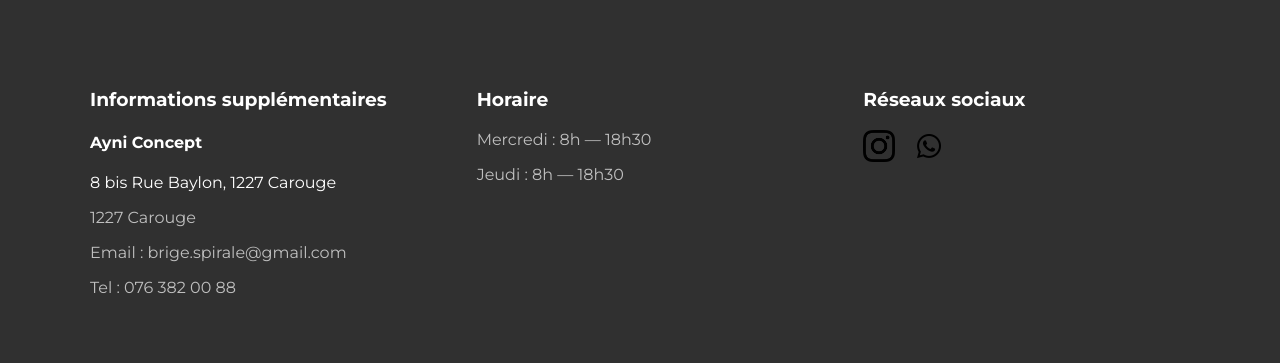
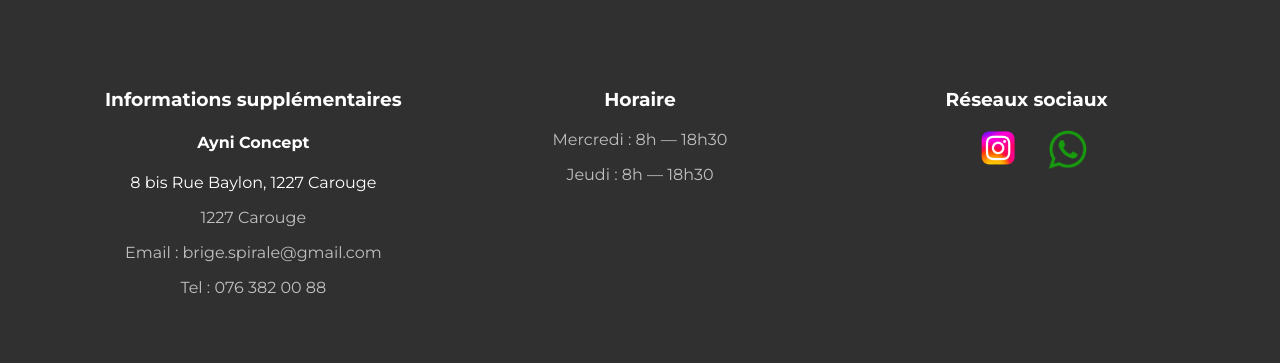
Before and after one commit to AnelKilic12/brige-terrehappy-site, a Next.js app: page / in a window 1280 px wide. Shown: the part 4224-4587 px from the top of the page. Built offline with nearby package versions, Linux system fonts and the light colour scheme.

Commit message:
Adaptation image footer et alignement

```diff
--- a/src/components/Footer.jsx
+++ b/src/components/Footer.jsx
@@ -46,7 +46,7 @@ export default function Footer() {
                 target="_blank"
                 rel="noopener noreferrer"
               >
-                <img src="/images/instagram.png" alt="Instagram" />
+                <img src="/images/instagram_bleu.png" alt="Instagram" />
               </a>
 
               <a
@@ -54,7 +54,7 @@ export default function Footer() {
                 target="_blank"
                 rel="noopener noreferrer"
               >
-                <img src="/images/whatsapp_noir.png" alt="WhatsApp" />
+                <img src="/images/whatsapp_vert.png" alt="WhatsApp" />
               </a>
             </div>
           </div>
--- a/styles/globals.css
+++ b/styles/globals.css
@@ -592,6 +592,7 @@ main {
   max-width: 1100px;
   margin: 0 auto;
   display: grid;
+  text-align: center;
   grid-template-columns: repeat(3, 1fr);
   gap: 60px;
 }
@@ -1250,16 +1251,23 @@ main {
 
 .social-links {
   display: flex;
+  justify-content: center;
   gap: 18px;
-  margin-top: 15px;
 }
 
 .social-links img {
-  width: 32px;
-  height: 32px;
-  transition: 0.25s ease;
+  height: 42px;
+  width: auto;
+}
+
+.social-links a:first-child img {
+  height: 36px; /* Instagram */
+}
+
+.social-links a:last-child img {
+  height: 42px; /* WhatsApp */
 }
 
 .social-links img:hover {
-  transform: translateY(-3px) scale(1.08);
+  transform: scale(1.1);
 }
```
Also changed, not shown: public/images/instagram_bleu.png (added).
